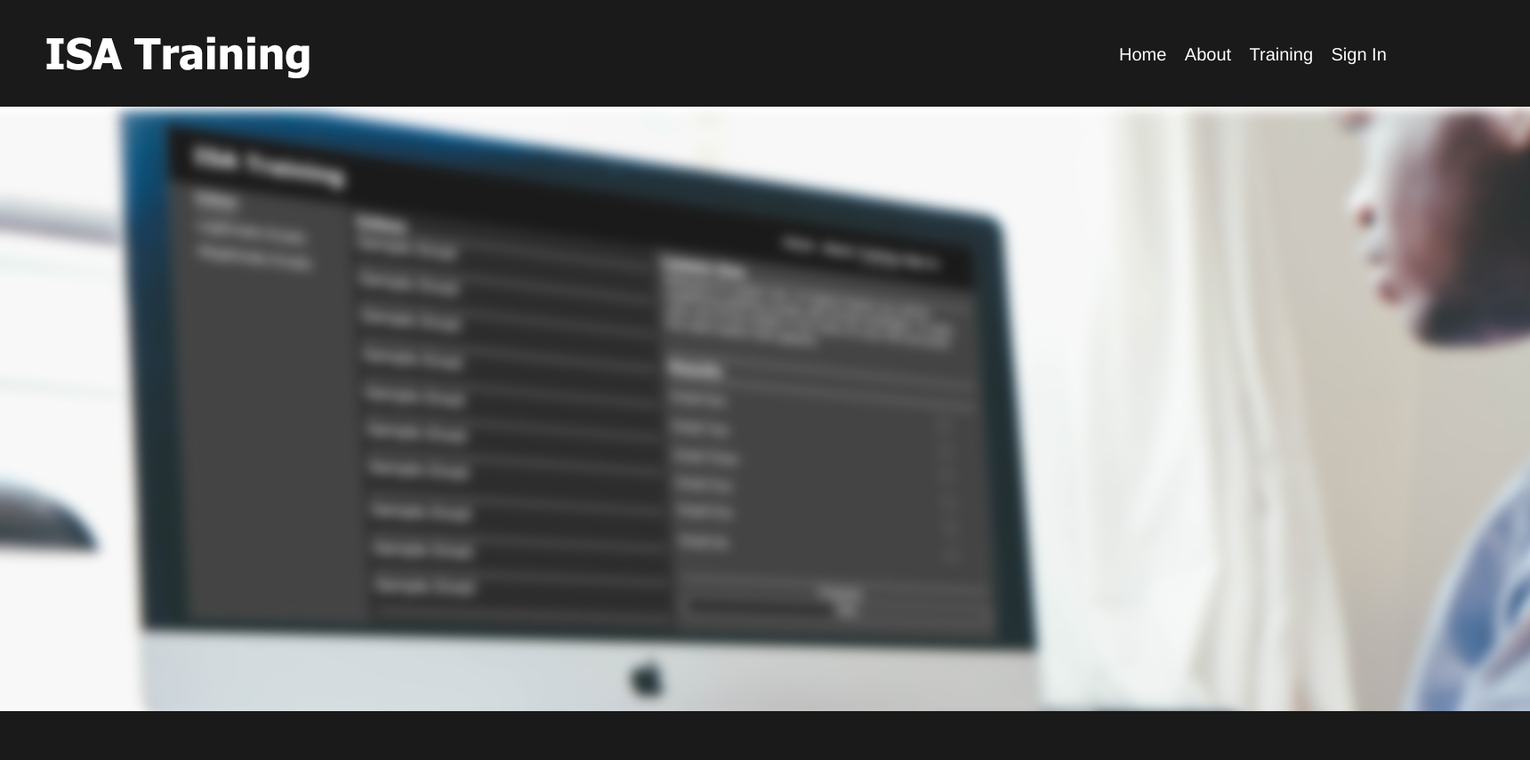
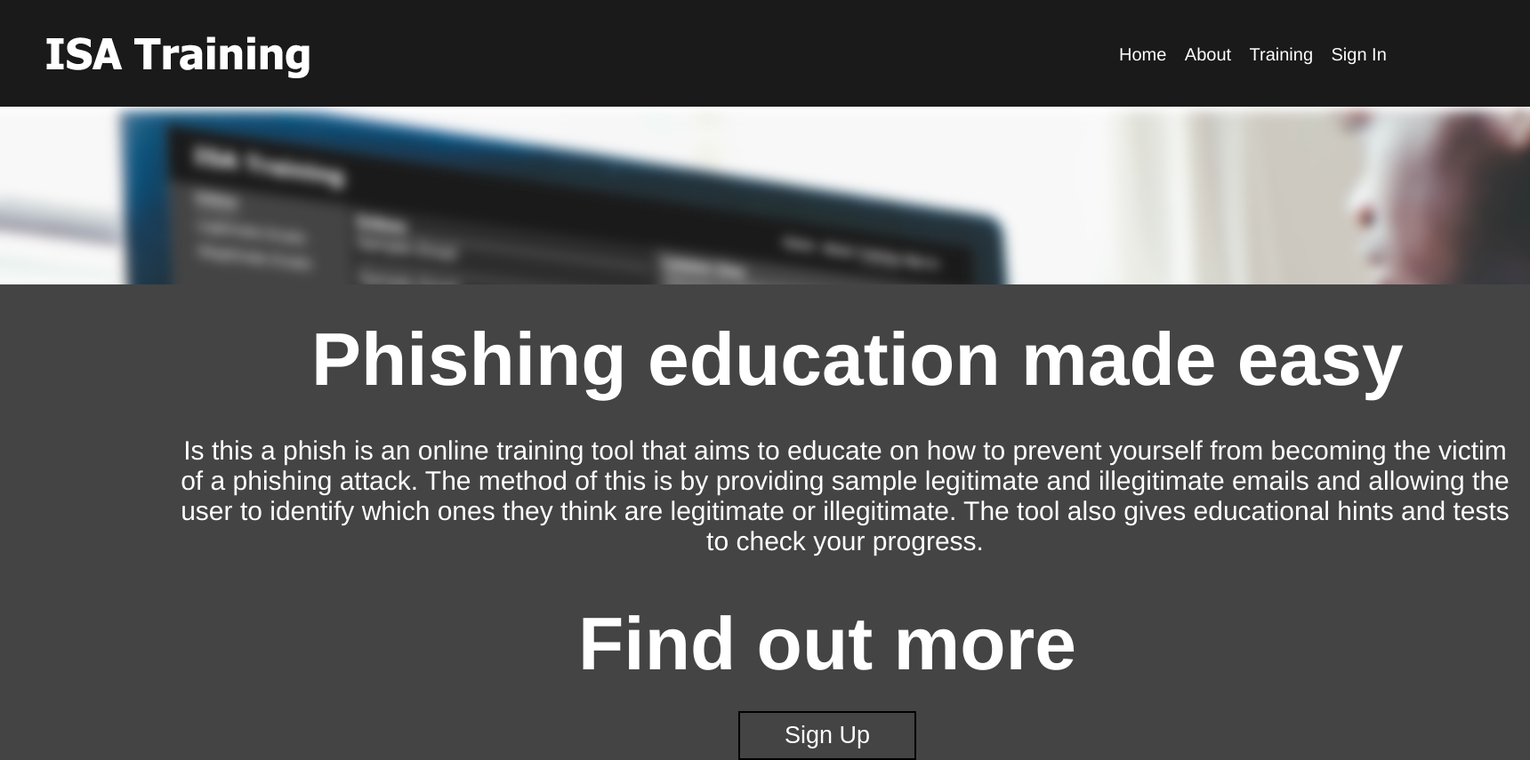
Before and after one commit to HarryNoakes/ISA, a Flask app: page /about in a window 1720 px wide. Shown: the whole page at 89% size. Before the commit the page ends 800 px from the top, so only its background shows below. Run offline with Flask 2, Linux system fonts and the light colour scheme.

```diff
--- a/static/main.css
+++ b/static/main.css
@@ -42,16 +42,99 @@
     }
 
     .homesignin {
-        margin-left: 210px;
+        margin-left: 180px;
         margin-top: 60px;
+
     }
-    .signinbutton {
-        background-color: white;
-        font-size: 162px;
+    button.buttonStyle {
+        background-color: transparent;
+        font-size: 27px;
+        color: white;
+        border-style: solid;
+        border-width: 2px;
+        padding: 10px;
+        margin-left: 30px;
+        width: 200px;
+        transition-duration: 0.4s;
     }
 
-    .signupbutton {
-        background-color: #FFFFFF;
+    button.buttonStyle:hover {
+        box-shadow: 0 12px 16px 0 rgba(0,0,0,0.24), 0 17px 50px 0 rgba(0,0,0,0.19);
+    }
+
+    button.inboxBtn {
+        background-color: transparent;
+        font-size: 27px;
+        color: white;
+        border-style: none;
+        padding: 10px;
+        margin-left: 0px;
+        margin-top: 0px;
+        width: 400px;
+        transition-duration: 0.4s;
+    }
+
+    button.inboxBtn:hover {
+        /*text-decoration: underline;*/
+        box-shadow: 0 12px 16px 0 rgba(0,0,0,0.24), 0 17px 50px 0 rgba(0,0,0,0.19);
+    }
+/* irrelevant */
+    .training-bg {
+        position: absolute;
+        background-color: #444444;
+
+    }
+
+    .inboxpanel {
+        position: fixed;
+        width: 20%;
+        height: 90%;
+        top: 120px;
+        left: 0;
+        right: 0;
+        bottom: 0;
+        background-color: #444444;
+        z-index: 2;
+    }
+
+    .emails {
+        position: fixed;
+        width: 40%;
+        height: 90%;
+        top: 120px;
+        left: 384px;
+        right: 0;
+        bottom: 0;
+        background-color: #2d2d2d;
+        z-index: 2;
+    }
+
+    .lesson {
+        position: fixed;
+        width: 40%;
+        height: 90%;
+        top: 120px;
+        left: 1152px;
+        right: 0;
+        bottom: 0;
+        background-color: #444444;
+        z-index: 2;
+    }
+
+    #submit {
+         background-color: transparent;
+        font-size: 27px;
+        color: white;
+        border-style: solid;
+        border-width: 2px;
+        padding: 10px;
+        align-content: center;
+        width: 200px;
+        transition-duration: 0.4s;
+    }
+
+    #submit:hover {
+        box-shadow: 0 12px 16px 0 rgba(0,0,0,0.24), 0 17px 50px 0 rgba(0,0,0,0.19);
     }
 
     form {
@@ -68,6 +151,50 @@
         box-shadow: 1px 1px 1px 1px #1a1a1a;
 
     }
-    /*
-     * Formatting the header area
-     */
+
+      #aboutoverlay {
+        position: fixed;
+        width: 100%;
+        height: 70%;
+        top: 320px;
+        left: 0;
+        right: 0;
+        bottom: 0;
+        background-color: #444444;
+        z-index: 2;
+    }
+
+    #subheading {
+       position: absolute;
+        font-size: 42px;
+        top: 300px;
+        left: 350px;
+        z-index: 100;
+    }
+
+    #abouttext {
+       position: absolute;
+        text-align: center;
+        font-size: 30px;
+        width: 1500px;
+        top: 460px;
+        left: 200px;
+        z-index: 100;
+    }
+
+    #subheading2 {
+       position: absolute;
+        text-align: center;
+        font-size: 42px;
+        top: 620px;
+        left: 650px;
+        z-index: 100;
+    }
+
+    #aboutsignup {
+        position: absolute;
+        left: 800px;
+        top: 800px;
+        z-index: 100;
+
+    }
--- a/templates/about.html
+++ b/templates/about.html
@@ -1,10 +1,14 @@
 {% extends "base.html" %}
-<html lang="en">
-<head>
-    <meta charset="UTF-8">
-    <title>About</title>
-</head>
-<body>
-
-</body>
-</html>
+{% block content %}
+<div id = "aboutoverlay"></div>
+    <div id ="subheading"><h1>Phishing education made easy</h1></div>
+    <div id ="abouttext"><p>Is this a phish is an online training tool that aims to educate on how to prevent yourself from becoming the victim of a phishing
+attack. The method of this is by providing sample legitimate and illegitimate emails and allowing the user to identify which ones
+they think are legitimate or illegitimate. The tool also gives educational hints and tests to check your progress.</p></div>
+    <div id ="subheading2"><h1>Find out more</h1></div>
+    <div id = "aboutsignup">
+        <a href="{{ url_for('main.login') }}">
+    <button id = "signupbutton" class="buttonStyle">Sign Up</button>
+        </a>
+    </div>
+{% endblock %}
```
Also changed, not shown: templates/index.html (+4 -5 lines), templates/training.html (+27 -6 lines).
